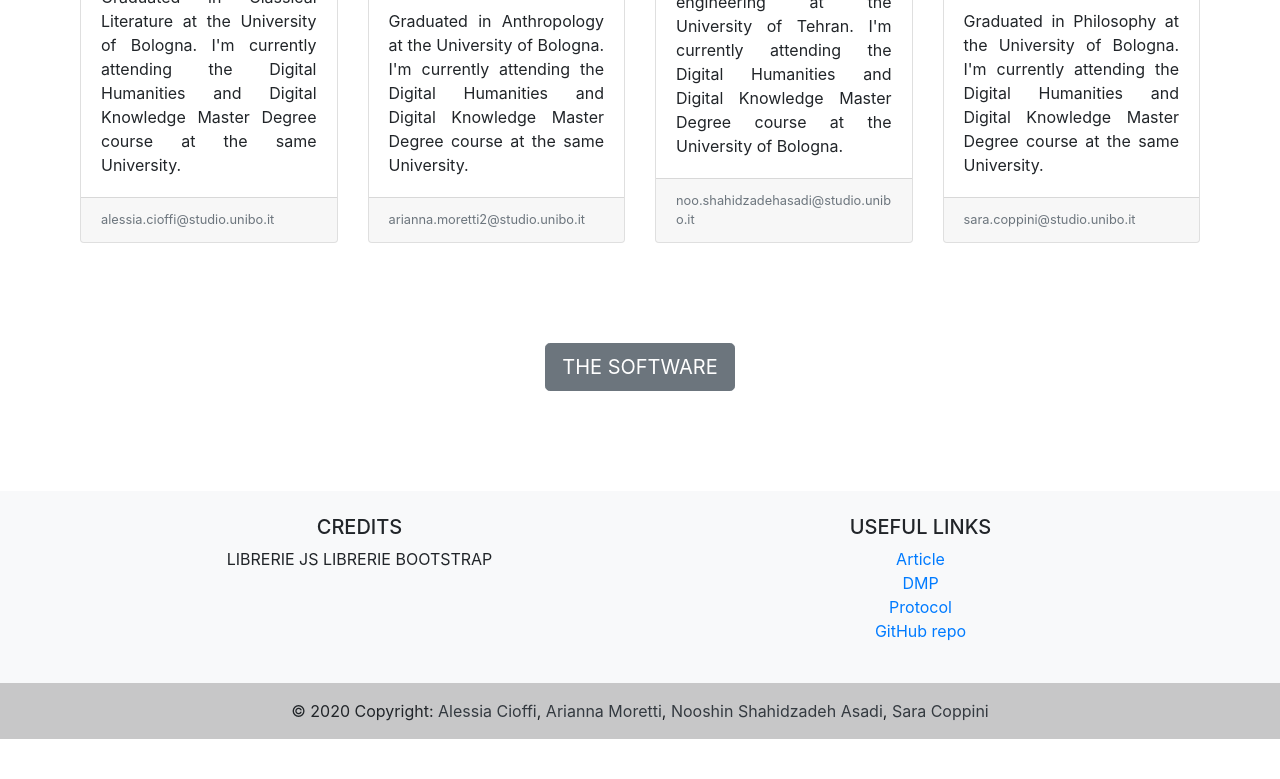
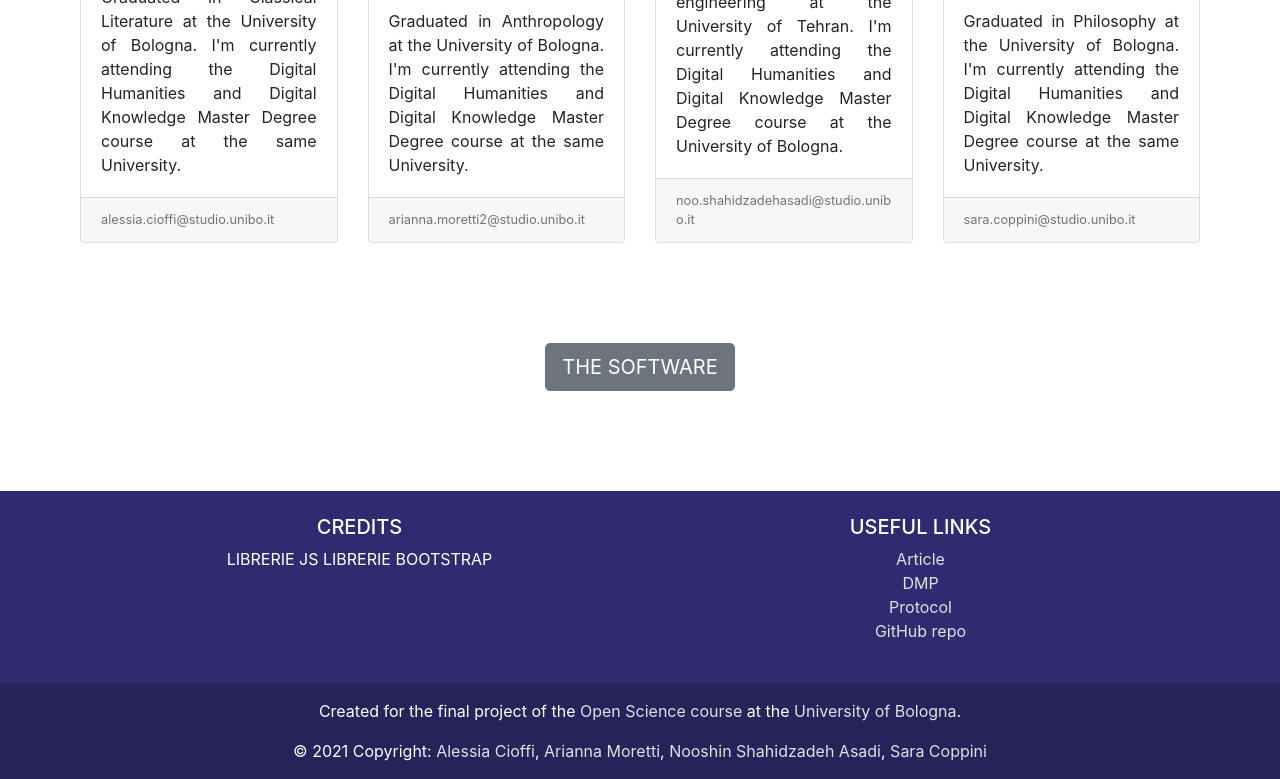
Before and after one commit to open-sci/2020-2021-the-leftovers-20-code, a plain HTML site: page docs/index.html in a window 1280 px wide. Shown: the part 1439-2218 px from the top of the page. Before the commit the page ends 2178 px from the top, so only its background shows below. Drawn offline with nearby package versions, Linux system fonts and the light colour scheme.

Commit message:
Update index.html

```diff
--- a/docs/index.html
+++ b/docs/index.html
@@ -65,6 +65,15 @@
 			font-size: 1.35vw;
 		}
 
+		footer.text-center {
+			background-color: #302B70;
+    		color: white;
+		}
+
+		footer a {
+			color: #dee0e1;
+		}
+
 		@media (min-width: 992px) {
 			.navbar-expand-lg .navbar-nav .nav-link {
 			    padding-right: 1rem;
@@ -78,7 +87,7 @@
 </head>
 <body>
 	<!--navbar-->
-	<nav class="navbar navbar-expand-lg navbar-light bg-light" style="background-color: #302B70;">
+	<nav class="navbar navbar-expand-lg navbar-light" style="background-color: #302B70;">
 	  <a class="navbar-brand" href="#" id="white-nav" style="font-weight: bold;">IMDAP</a>
 	  <button class="navbar-toggler" type="button" data-toggle="collapse" data-target="#navbarNavAltMarkup" aria-controls="navbarNavAltMarkup" aria-expanded="false" aria-label="Toggle navigation">
 	    <span class="navbar-toggler-icon"></span>
@@ -219,7 +228,7 @@
 	</div>
 
 	  <!-- Footer -->
-	<footer class="bg-light text-center text-lg-start">
+	<footer class="text-center text-lg-start">
   <!-- Grid container -->
   <div class="container p-4">
     <!--Grid row-->
@@ -251,13 +260,17 @@
   </div>
   <!-- Grid container -->
 
+	<div class="text-center p-3" style="background-color: rgba(0, 0, 0, 0.2); padding-bottom: 0px !important;">
+	    Created for the final project of the <a href="https://www.unibo.it/en/teaching/course-unit-catalogue/course-unit/2020/443753">Open Science course</a> at the <a href="https://www.unibo.it/en">University of Bologna</a>.
+	</div>
+
   <!-- Copyright -->
   <div class="text-center p-3" style="background-color: rgba(0, 0, 0, 0.2);">
-    © 2020 Copyright:
-    <a class="text-dark" href="https://orcid.org/0000-0002-9812-4065">Alessia Cioffi</a>,
-    <a class="text-dark" href="https://orcid.org/0000-0001-5486-7070">Arianna Moretti</a>,
-    <a class="text-dark" href="https://orcid.org/0000-0003-4114-074X">Nooshin Shahidzadeh Asadi</a>,
-    <a class="text-dark" href="https://orcid.org/0000-0002-6279-3830">Sara Coppini</a>
+    © 2021 Copyright:
+    <a href="https://orcid.org/0000-0002-9812-4065">Alessia Cioffi</a>,
+    <a href="https://orcid.org/0000-0001-5486-7070">Arianna Moretti</a>,
+    <a href="https://orcid.org/0000-0003-4114-074X">Nooshin Shahidzadeh Asadi</a>,
+    <a href="https://orcid.org/0000-0002-6279-3830">Sara Coppini</a>
   </div>
   <!-- Copyright -->
 </footer>
```
